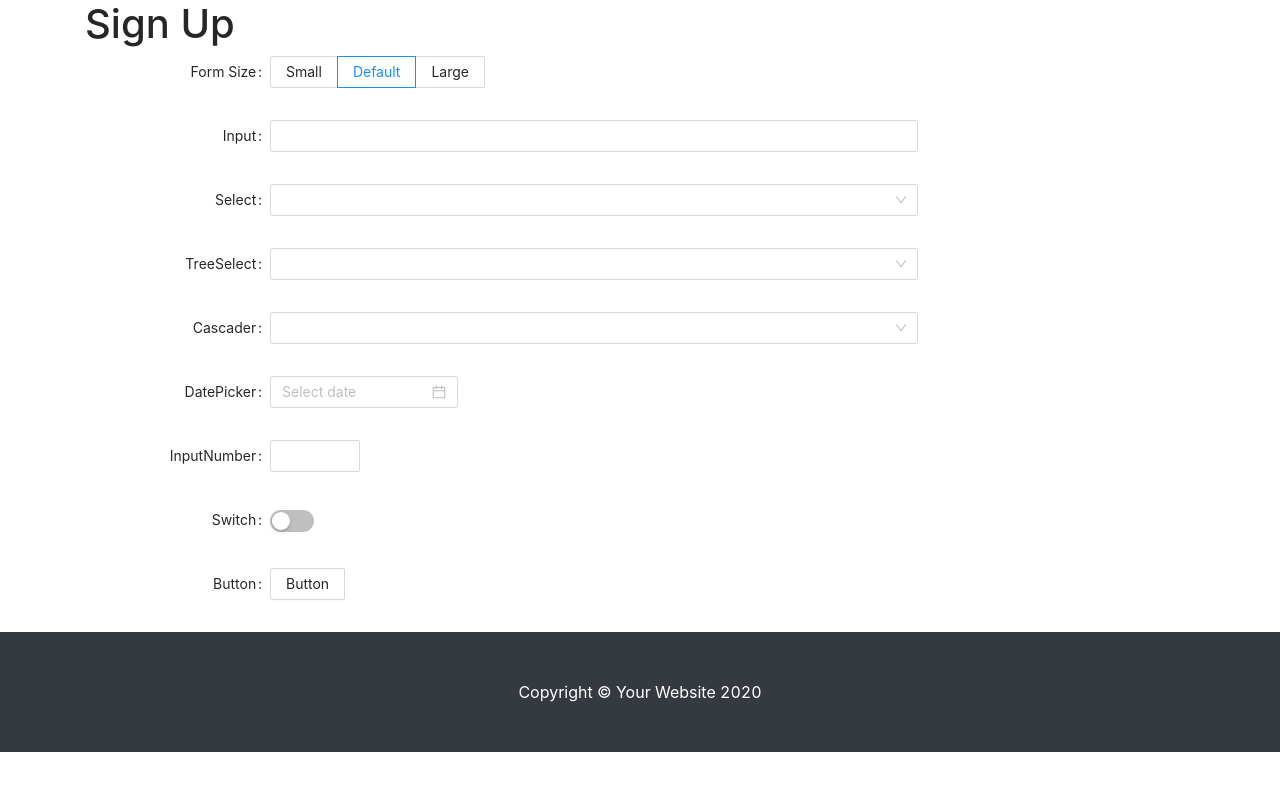
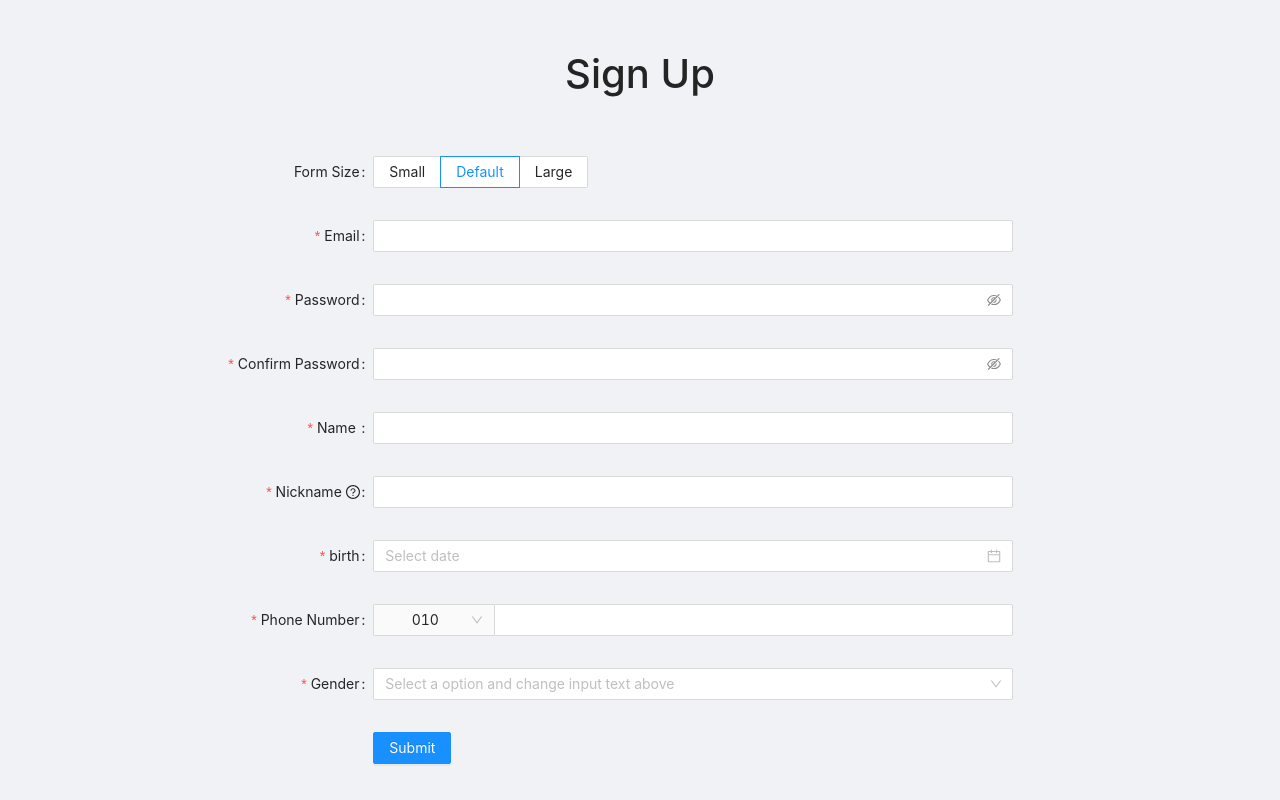
Before and after one commit to publisherleewoo/jongro3gaspring, a React (Create React App) app: page /#/user/join in a window 1280 px wide. Shown: the top 800 px of the page. Built offline with nearby package versions, Linux system fonts and the light colour scheme.

Commit message:
회원가입

```diff
--- a/package.json
+++ b/package.json
@@ -3,6 +3,7 @@
     "version": "0.1.0",
     "private": true,
     "dependencies": {
+        "@ant-design/icons": "^4.2.1",
         "@testing-library/jest-dom": "^4.2.4",
         "@testing-library/react": "^9.5.0",
         "@testing-library/user-event": "^7.2.1",
--- a/src/components/pages/UserJoinPage.js
+++ b/src/components/pages/UserJoinPage.js
@@ -1,15 +1,15 @@
 import React from "react";
 
-import { Container } from "react-bootstrap";
 import FooterComponent from "../organisms/FooterComponent";
 import UserJoinTemplate from "../templates/UserJoinTemplate";
+import { Layout } from "antd";
 
 const JoinPage = () => {
     return (
         <div>
-            <Container style={{}}>
+            <Layout>
                 <UserJoinTemplate></UserJoinTemplate>
-            </Container>
+            </Layout>
             <FooterComponent />
         </div>
     );
--- a/src/components/templates/UserJoinTemplate.js
+++ b/src/components/templates/UserJoinTemplate.js
@@ -1,33 +1,55 @@
 import React, { useState } from "react";
-import {
-    Form,
-    Input,
-    Button,
-    Radio,
-    Select,
-    Cascader,
-    DatePicker,
-    InputNumber,
-    TreeSelect,
-    Switch,
-} from "antd";
+import { Form, Input, Button, Radio, Select, DatePicker, Tooltip } from "antd";
+import { QuestionCircleOutlined } from "@ant-design/icons";
+
+// Member {
+// 	email(아이디) <input email>
+// 	pw
+// 	name
+// 	nickname
+// 	birth
+// 	age
+// 	phone
+// 	gender
+// 	join_date(가입일)
+// 	ban(정지여부)
+// 	api_id
+// }
+const onFinish = (fieldsValue) => {
+    // Should format date value before submit.
+
+    console.log("Received values of form: ", fieldsValue);
+};
+
+const prefixSelector = (
+    <Select defaultValue="010" style={{ width: 120 }}>
+        <Select.Option value="010">010</Select.Option>
+    </Select>
+);
 
 const UserJoinTemplate = () => {
     const [componentSize, setComponentSize] = useState("default");
+
+    //daterpicker
+    //select option   useState 별도처리
     const onFormLayoutChange = ({ size }) => {
         setComponentSize(size);
     };
 
     return (
         <>
-            <h1>Sign Up</h1>
+            <h1 align="center" style={{ padding: "50px" }}>
+                Sign Up
+            </h1>
             <Form
-                labelCol={{ span: 4 }}
-                wrapperCol={{ span: 14 }}
+                labelCol={{ span: 7 }}
+                wrapperCol={{ span: 12 }}
+                style={{ marginBottom: "100px" }}
                 layout="horizontal"
                 initialValues={{ size: componentSize }}
                 onValuesChange={onFormLayoutChange}
                 size={componentSize}
+                onFinish={onFinish}
             >
                 <Form.Item label="Form Size" name="size">
                     <Radio.Group>
@@ -36,54 +58,140 @@ const UserJoinTemplate = () => {
                         <Radio.Button value="large">Large</Radio.Button>
                     </Radio.Group>
                 </Form.Item>
-                <Form.Item label="Input">
+                <Form.Item
+                    name="email"
+                    label="Email"
+                    rules={[
+                        { type: "email" },
+                        {
+                            required: true,
+                            message: "Please input your email!",
+                        },
+                    ]}
+                >
                     <Input />
                 </Form.Item>
-                <Form.Item label="Select">
-                    <Select>
-                        <Select.Option value="demo">Demo</Select.Option>
-                    </Select>
+                <Form.Item
+                    name="password"
+                    label="Password"
+                    rules={[
+                        {
+                            required: true,
+                            message: "Please input your password!",
+                        },
+                    ]}
+                    hasFeedback
+                >
+                    <Input.Password />
                 </Form.Item>
-                <Form.Item label="TreeSelect">
-                    <TreeSelect
-                        treeData={[
-                            {
-                                title: "Light",
-                                value: "light",
-                                children: [
-                                    { title: "Bamboo", value: "bamboo" },
-                                ],
+                <Form.Item
+                    name="passwordCheck"
+                    label="Confirm Password"
+                    dependencies={["password"]}
+                    hasFeedback
+                    rules={[
+                        {
+                            required: true,
+                            message: "Please confirm your password!",
+                        },
+                        ({ getFieldValue }) => ({
+                            validator(rule, value) {
+                                if (
+                                    !value ||
+                                    getFieldValue("password") === value
+                                ) {
+                                    return Promise.resolve();
+                                }
+                                return Promise.reject(
+                                    "The two passwords that you entered do not match!"
+                                );
                             },
-                        ]}
+                        }),
+                    ]}
+                >
+                    <Input.Password />
+                </Form.Item>
+                <Form.Item
+                    name="name"
+                    label={<span>Name&nbsp;</span>}
+                    rules={[
+                        {
+                            required: true,
+                            message: "Please input your name!",
+                            whitespace: true,
+                        },
+                    ]}
+                >
+                    <Input />
+                </Form.Item>
+                <Form.Item
+                    name="nickname"
+                    label={
+                        <span>
+                            Nickname&nbsp;
+                            <Tooltip title="What do you want others to call you?">
+                                <QuestionCircleOutlined />
+                            </Tooltip>
+                        </span>
+                    }
+                    rules={[
+                        {
+                            required: true,
+                            message: "Please input your nickname!",
+                            whitespace: true,
+                        },
+                    ]}
+                >
+                    <Input />
+                </Form.Item>
+                <Form.Item
+                    name="birth"
+                    label="birth"
+                    rules={[
+                        {
+                            type: "object",
+                            required: true,
+                            message: "Please select birthDay!",
+                        },
+                    ]}
+                >
+                    <DatePicker style={{ width: "100%" }} />
+                    {/* birth도 별도처리 */}
+                </Form.Item>
+                <Form.Item
+                    name="phone"
+                    label="Phone Number"
+                    rules={[
+                        {
+                            required: true,
+                            message: "Please input your phone number!",
+                        },
+                    ]}
+                >
+                    <Input
+                        addonBefore={prefixSelector}
+                        style={{ width: "100%" }}
                     />
                 </Form.Item>
-                <Form.Item label="Cascader">
-                    <Cascader
-                        options={[
-                            {
-                                value: "zhejiang",
-                                label: "Zhejiang",
-                                children: [
-                                    {
-                                        value: "hangzhou",
-                                        label: "Hangzhou",
-                                    },
-                                ],
-                            },
-                        ]}
-                    />
+
+                <Form.Item
+                    name="gender"
+                    label="Gender"
+                    rules={[{ required: true }]}
+                >
+                    <Select
+                        placeholder="Select a option and change input text above"
+                        allowClear
+                    >
+                        <Select.Option value="male">male</Select.Option>
+                        <Select.Option value="female">female</Select.Option>
+                    </Select>
+                    {/* select 는 setState 별도처리 */}
                 </Form.Item>
-                <Form.Item label="DatePicker">
-                    <DatePicker />
-                </Form.Item>
-                <Form.Item label="InputNumber">
-                    <InputNumber />
-                </Form.Item>
-                <Form.Item label="Switch">
-                    <Switch />
-                </Form.Item>
-                <Form.Item label="Button">
-                    <Button>Button</Button>
+                <Form.Item wrapperCol={{ offset: 7 }}>
+                    <Button type="primary" htmlType="submit">
+                        Submit
+                    </Button>
                 </Form.Item>
             </Form>
         </>
```
